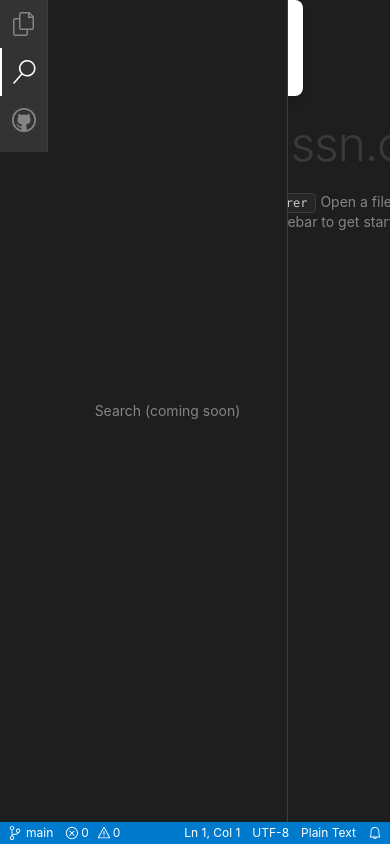
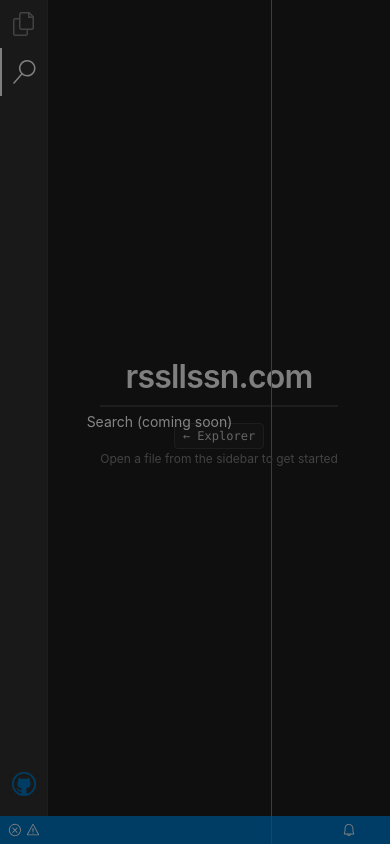
Before and after one commit to rssllssn/rssllssn.com, a Next.js app: page / in a window 390 px wide. Both pictures are taken after a click on the button 23 px from the left and 72 px from the top of the page. Built offline with nearby package versions, Linux system fonts and the light colour scheme.

Commit message:
Updated README.md and portfolio

```diff
--- a/src/app/globals.css
+++ b/src/app/globals.css
@@ -95,3 +95,247 @@
   --tw-prose-quotes: var(--text-primary);
   --tw-prose-quote-borders: var(--accent);
 }
+
+/* ===== Mobile optimizations ===== */
+@media (max-width: 767px) {
+  /* Improve touch targets on mobile */
+  button, a {
+    min-height: 44px;
+    min-width: 44px;
+  }
+
+  /* Better spacing for mobile */
+  .prose {
+    font-size: 0.95rem;
+  }
+
+  .prose h1 {
+    font-size: 1.75rem;
+  }
+
+  .prose h2 {
+    font-size: 1.4rem;
+  }
+
+  .prose h3 {
+    font-size: 1.2rem;
+  }
+
+  /* Improve code block readability */
+  .prose pre {
+    font-size: 0.85rem;
+    overflow-x: auto;
+    -webkit-overflow-scrolling: touch;
+  }
+
+  /* Better list spacing */
+  .prose ul, .prose ol {
+    padding-left: 1.5rem;
+  }
+
+  .prose li {
+    margin-bottom: 0.5rem;
+  }
+
+  /* Improve link visibility */
+  .prose a {
+    text-decoration: underline;
+  }
+
+  /* Better blockquote styling */
+  .prose blockquote {
+    padding-left: 1rem;
+    border-left-width: 3px;
+  }
+}
+
+/* ===== Smooth scrolling ===== */
+html {
+  scroll-behavior: smooth;
+}
+
+/* ===== Better focus states for accessibility ===== */
+button:focus-visible, a:focus-visible {
+  outline: 2px solid var(--accent);
+  outline-offset: 2px;
+}
+
+/* ===== Prevent text selection on UI elements ===== */
+.select-none {
+  -webkit-user-select: none;
+  user-select: none;
+}
+
+/* ===== Smooth transitions ===== */
+* {
+  transition-property: background-color, border-color, color, fill, stroke;
+  transition-timing-function: cubic-bezier(0.4, 0, 0.2, 1);
+  transition-duration: 150ms;
+}
+
+/* ===== Disable transitions for reduced motion ===== */
+@media (prefers-reduced-motion: reduce) {
+  * {
+    animation-duration: 0.01ms !important;
+    animation-iteration-count: 1 !important;
+    transition-duration: 0.01ms !important;
+  }
+}
+
+/* ===== Enhanced link styling ===== */
+a {
+  color: var(--accent);
+  transition-property: color, background-color;
+  transition-duration: 150ms;
+}
+
+a:hover {
+  color: #0099ff;
+}
+
+a:active {
+  opacity: 0.8;
+}
+
+/* ===== Better code styling ===== */
+code {
+  font-family: "Consolas", "Monaco", "Courier New", monospace;
+  letter-spacing: 0.5px;
+}
+
+pre code {
+  display: block;
+  overflow-x: auto;
+}
+
+/* ===== Improved list styling ===== */
+ul, ol {
+  margin: 1rem 0;
+}
+
+li {
+  margin: 0.5rem 0;
+}
+
+/* ===== Better table styling ===== */
+table {
+  border-collapse: collapse;
+  width: 100%;
+  margin: 1rem 0;
+}
+
+th, td {
+  border: 1px solid var(--border);
+  padding: 0.75rem;
+  text-align: left;
+}
+
+th {
+  background-color: var(--bg-sidebar);
+  font-weight: 600;
+}
+
+/* ===== Improved blockquote styling ===== */
+blockquote {
+  border-left: 4px solid var(--accent);
+  padding-left: 1rem;
+  margin: 1rem 0;
+  color: var(--text-secondary);
+  font-style: italic;
+}
+
+/* ===== Better horizontal rule ===== */
+hr {
+  border: none;
+  border-top: 1px solid var(--border);
+  margin: 2rem 0;
+}
+
+/* ===== Improved image styling ===== */
+img {
+  max-width: 100%;
+  height: auto;
+  border-radius: 4px;
+  display: block;
+  margin: 1rem 0;
+}
+
+/* ===== Better emphasis styling ===== */
+strong {
+  font-weight: 600;
+  color: var(--text-white);
+}
+
+em {
+  font-style: italic;
+  color: var(--text-secondary);
+}
+
+/* ===== Improved heading styling ===== */
+h1, h2, h3, h4, h5, h6 {
+  color: var(--text-white);
+  font-weight: 600;
+  margin-top: 1.5rem;
+  margin-bottom: 0.75rem;
+  line-height: 1.3;
+}
+
+h1 {
+  font-size: 2rem;
+  border-bottom: 2px solid var(--border);
+  padding-bottom: 0.5rem;
+}
+
+h2 {
+  font-size: 1.5rem;
+}
+
+h3 {
+  font-size: 1.25rem;
+}
+
+/* ===== Better paragraph styling ===== */
+p {
+  line-height: 1.6;
+  margin: 1rem 0;
+}
+
+/* ===== Improved input/button focus states ===== */
+input:focus, textarea:focus, select:focus {
+  outline: 2px solid var(--accent);
+  outline-offset: 2px;
+}
+
+/* ===== Better scrollbar styling for Firefox ===== */
+* {
+  scrollbar-color: rgba(121, 121, 121, 0.4) transparent;
+  scrollbar-width: thin;
+}
+
+/* ===== Smooth page transitions ===== */
+@keyframes fadeIn {
+  from {
+    opacity: 0;
+  }
+  to {
+    opacity: 1;
+  }
+}
+
+/* ===== Better text rendering ===== */
+body {
+  text-rendering: optimizeLegibility;
+  -webkit-font-smoothing: antialiased;
+  -moz-osx-font-smoothing: grayscale;
+}
+
+/* ===== Improved selection styling ===== */
+::selection {
+  background-color: var(--bg-list-active);
+  color: var(--text-white);
+}
+
+::-moz-selection {
+  background-color: var(--bg-list-active);
+  color: var(--text-white);
+}
--- a/src/components/editor/EditorGroup.tsx
+++ b/src/components/editor/EditorGroup.tsx
@@ -6,7 +6,7 @@
 
 export default function EditorGroup() {
   return (
-    <div className="flex flex-col min-w-0 min-h-0 overflow-hidden bg-[var(--bg-editor)]">
+    <div className="flex flex-col min-w-0 min-h-0 overflow-hidden bg-[var(--bg-editor)] h-full">
       <EditorTabs />
       <EditorPane />
     </div>
--- a/src/components/editor/EditorPane.tsx
+++ b/src/components/editor/EditorPane.tsx
@@ -14,8 +14,8 @@
 
   if (activeFile.language === "markdown") {
     return (
-      <div className="flex-1 overflow-auto p-8 bg-[var(--bg-editor)]">
-        <article className="prose prose-invert max-w-3xl mx-auto prose-headings:text-[var(--text-white)] prose-p:text-[var(--text-primary)] prose-strong:text-[var(--text-white)] prose-a:text-[var(--accent)] prose-code:text-[var(--syntax-string)] prose-code:bg-[rgba(255,255,255,0.06)] prose-code:px-1.5 prose-code:py-0.5 prose-code:rounded prose-pre:bg-[var(--bg-sidebar)] prose-pre:border prose-pre:border-[var(--border)] prose-blockquote:border-l-[var(--accent)] prose-li:text-[var(--text-primary)] prose-hr:border-[var(--border)]">
+      <div className="flex-1 overflow-auto p-4 md:p-8 bg-[var(--bg-editor)]">
+        <article className="prose prose-invert max-w-3xl mx-auto prose-headings:text-[var(--text-white)] prose-p:text-[var(--text-primary)] prose-strong:text-[var(--text-white)] prose-a:text-[var(--accent)] prose-a:underline prose-code:text-[var(--syntax-string)] prose-code:bg-[rgba(255,255,255,0.06)] prose-code:px-1.5 prose-code:py-0.5 prose-code:rounded prose-pre:bg-[var(--bg-sidebar)] prose-pre:border prose-pre:border-[var(--border)] prose-blockquote:border-l-[var(--accent)] prose-li:text-[var(--text-primary)] prose-hr:border-[var(--border)] prose-img:rounded prose-img:max-w-full prose-table:text-sm">
           <Markdown remarkPlugins={[remarkGfm]}>{activeFile.content}</Markdown>
         </article>
       </div>
@@ -27,22 +27,22 @@
   const gutterWidth = String(lines.length).length;
 
   return (
-    <div className="flex-1 overflow-auto bg-[var(--bg-editor)] font-mono text-sm">
+    <div className="flex-1 overflow-auto bg-[var(--bg-editor)] font-mono text-xs md:text-sm">
       <div className="flex min-w-fit">
         {/* Line number gutter */}
-        <div className="flex flex-col items-end pr-4 pl-4 py-4 text-[var(--text-line-number)] select-none bg-[var(--bg-editor)] sticky left-0">
+        <div className="flex flex-col items-end pr-2 md:pr-4 pl-2 md:pl-4 py-4 text-[var(--text-line-number)] select-none bg-[var(--bg-editor)] sticky left-0 shrink-0">
           {lines.map((_, i) => (
-            <span key={i} className="leading-6">
+            <span key={i} className="leading-6 text-[10px] md:text-xs">
               {String(i + 1).padStart(gutterWidth, " ")}
             </span>
           ))}
         </div>
 
         {/* Code content */}
-        <pre className="py-4 pr-8 flex-1">
-          <code className="text-[var(--text-primary)] leading-6 block">
+        <pre className="py-4 pr-4 md:pr-8 flex-1 overflow-x-auto -webkit-overflow-scrolling-touch">
+          <code className="text-[var(--text-primary)] leading-6 block text-[10px] md:text-xs">
             {lines.map((line, i) => (
-              <div key={i} className="hover:bg-[rgba(255,255,255,0.04)] leading-6">
+              <div key={i} className="hover:bg-[rgba(255,255,255,0.04)] leading-6 transition-colors duration-100">
                 {highlightLine(line, activeFile.language)}
               </div>
             ))}
@@ -115,22 +115,17 @@
 
 function WelcomeScreen() {
   return (
-    <div className="flex-1 flex flex-col items-center justify-center bg-[var(--bg-editor)] text-[var(--text-secondary)] select-none">
-      <div className="text-center space-y-6">
-        <img
-          src="/rssllssn.png"
-          alt="rssllssn logo"
-          className="w-24 h-24 rounded-lg shadow-lg"
-        />
-        <h1 className="text-5xl font-light text-[var(--text-watermark)] tracking-tight">
+    <div className="flex-1 flex flex-col items-center justify-center bg-[var(--bg-editor)] text-[var(--text-secondary)] select-none px-4 py-8 md:px-0 md:py-0">
+      <div className="text-center space-y-6 max-w-md">
+        <h1 className="text-3xl md:text-5xl font-light text-[var(--text-watermark)] tracking-tight break-words">
           rssllssn.com
         </h1>
-        <div className="space-y-2 text-sm">
-          <p>
-            <kbd className="px-2 py-0.5 rounded bg-[var(--bg-sidebar)] border border-[var(--border)] text-[var(--text-primary)] text-xs">
+        <div className="space-y-3 text-xs md:text-sm">
+          <p className="leading-relaxed">
+            <kbd className="px-2 py-1 md:py-0.5 rounded bg-[var(--bg-sidebar)] border border-[var(--border)] text-[var(--text-primary)] text-xs inline-block">
               ← Explorer
             </kbd>
-            {" "}Open a file from the sidebar to get started
+            <span className="block md:inline md:ml-2">Open a file from the sidebar to get started</span>
           </p>
         </div>
       </div>
--- a/src/components/layout/ActivityBar.tsx
+++ b/src/components/layout/ActivityBar.tsx
@@ -21,7 +21,7 @@
   onPanelChange,
 }: ActivityBarProps) {
   return (
-    <div className="flex flex-col items-center bg-[var(--bg-activitybar)] border-r border-[var(--border)] select-none">
+    <div className="flex flex-col items-center bg-[var(--bg-activitybar)] border-r border-[var(--border)] select-none h-full">
       {/* Top icons */}
       <div className="flex flex-col items-center w-full flex-1">
         {items.map(({ id, icon: Icon, label }) => {
@@ -30,9 +30,10 @@
             <button
               key={id}
               title={label}
+              aria-label={label}
               onClick={() => onPanelChange(isActive ? null : id)}
               className={`
-                relative flex items-center justify-center w-full h-12
+                relative flex items-center justify-center w-full h-12 md:h-12 min-h-[44px]
                 text-[var(--text-secondary)] hover:text-[var(--text-white)]
                 transition-colors duration-150 cursor-pointer
                 ${isActive ? "text-[var(--text-white)]" : ""}
@@ -55,7 +56,8 @@
           target="_blank"
           rel="noopener noreferrer"
           title="GitHub"
-          className="flex items-center justify-center w-full h-12 text-[var(--text-secondary)] hover:text-[var(--text-white)] transition-colors duration-150"
+          aria-label="GitHub profile"
+          className="flex items-center justify-center w-full h-12 min-h-[44px] text-[var(--text-secondary)] hover:text-[var(--text-white)] transition-colors duration-150"
         >
           <VscGithub size={24} />
         </a>
--- a/src/components/layout/StatusBar.tsx
+++ b/src/components/layout/StatusBar.tsx
@@ -12,34 +12,39 @@
     : "Plain Text";
 
   return (
-    <div className="flex items-center justify-between px-2 bg-[var(--bg-statusbar)] text-[var(--text-white)] text-xs select-none h-[22px] min-h-[22px]">
+    <div className="flex items-center justify-between px-2 md:px-3 bg-[var(--bg-statusbar)] text-[var(--text-white)] text-[10px] md:text-xs select-none h-[28px] md:h-[22px] min-h-[28px] md:min-h-[22px] gap-2 overflow-x-auto">
       {/* Left section */}
-      <div className="flex items-center gap-3">
+      <div className="flex items-center gap-2 md:gap-3 shrink-0">
         {/* Git branch */}
-        <span className="flex items-center gap-1">
+        <span className="flex items-center gap-1 hidden sm:flex">
           <VscSourceControl size={14} />
           <span>main</span>
         </span>
 
         {/* Errors & Warnings */}
-        <span className="flex items-center gap-2">
+        <span className="flex items-center gap-1 md:gap-2">
           <span className="flex items-center gap-0.5">
             <VscError size={14} />
-            <span>0</span>
+            <span className="hidden sm:inline">0</span>
           </span>
           <span className="flex items-center gap-0.5">
             <VscWarning size={14} />
-            <span>0</span>
+            <span className="hidden sm:inline">0</span>
           </span>
         </span>
       </div>
 
       {/* Right section */}
-      <div className="flex items-center gap-3">
-        <span>Ln 1, Col 1</span>
-        <span>UTF-8</span>
-        <span>{languageLabel}</span>
-        <VscBell size={14} />
+      <div className="flex items-center gap-1 md:gap-3 ml-auto shrink-0">
+        <span className="hidden md:inline">Ln 1, Col 1</span>
+        <span className="hidden lg:inline">UTF-8</span>
+        <span className="hidden sm:inline">{languageLabel}</span>
+        <button
+          className="p-1 hover:bg-[rgba(255,255,255,0.1)] rounded transition-colors"
+          aria-label="Notifications"
+        >
+          <VscBell size={14} />
+        </button>
       </div>
     </div>
   );
--- a/src/components/layout/VscodeLayout.tsx
+++ b/src/components/layout/VscodeLayout.tsx
@@ -1,6 +1,6 @@
 "use client";
 
-import React, { useState } from "react";
+import React, { useState, useEffect } from "react";
 import ActivityBar, { SidebarPanel } from "./ActivityBar";
 import StatusBar from "./StatusBar";
 import FileExplorerSidebar from "../sidebar/FileExplorerSidebar";
@@ -13,35 +13,75 @@
 
 export default function VscodeLayout({ data }: VscodeLayoutProps) {
   const [activePanel, setActivePanel] = useState<SidebarPanel>("explorer");
+  const [isMobile, setIsMobile] = useState(false);
+  const [sidebarOpen, setSidebarOpen] = useState(false);
 
-  const sidebarVisible = activePanel !== null;
+  useEffect(() => {
+    const checkMobile = () => {
+      setIsMobile(window.innerWidth < 768);
+      if (window.innerWidth >= 768) {
+        setSidebarOpen(true);
+      }
+    };
+    checkMobile();
+    window.addEventListener("resize", checkMobile);
+    return () => window.removeEventListener("resize", checkMobile);
+  }, []);
+
+  const sidebarVisible = activePanel !== null && (isMobile ? sidebarOpen : true);
+
+  const handlePanelChange = (panel: SidebarPanel) => {
+    setActivePanel(panel);
+    if (isMobile) {
+      setSidebarOpen(panel !== null);
+    }
+  };
+
+  const closeSidebar = () => {
+    setSidebarOpen(false);
+  };
 
   return (
     <div className="h-dvh w-dvw flex flex-col overflow-hidden bg-[var(--bg-editor)] text-[var(--text-primary)]">
       {/* Main area: Activity Bar + Sidebar + Editor */}
-      <div className="flex flex-1 min-h-0">
+      <div className="flex flex-1 min-h-0 relative">
         {/* Activity Bar */}
-        <div className="w-12 shrink-0">
-          <ActivityBar activePanel={activePanel} onPanelChange={setActivePanel} />
+        <div className="w-12 shrink-0 md:w-12 flex-shrink-0">
+          <ActivityBar activePanel={activePanel} onPanelChange={handlePanelChange} />
         </div>
 
         {/* Sidebar */}
         {sidebarVisible && (
+          <>
+            {/* Mobile overlay */}
+            {isMobile && (
               <div
-            className="shrink-0 border-r border-[var(--border)] transition-all duration-200"
-            style={{ width: 240 }}
+                className="fixed inset-0 bg-black/50 z-40 md:hidden"
+                onClick={closeSidebar}
+              />
+            )}
+            {/* Sidebar panel */}
+            <div
+              className={`
+                shrink-0 border-r border-[var(--border)] transition-all duration-200
+                overflow-y-auto overflow-x-hidden
+                ${isMobile ? "fixed left-12 top-0 bottom-0 w-56 z-50 md:relative md:left-0 md:w-60" : "w-60"}
+              `}
             >
-            {activePanel === "explorer" && <FileExplorerSidebar data={data} />}
+              {activePanel === "explorer" && (
+                <FileExplorerSidebar data={data} onFileSelect={isMobile ? closeSidebar : undefined} />
+              )}
               {activePanel === "search" && (
                 <div className="flex items-center justify-center h-full text-[var(--text-secondary)] text-sm select-none">
                   Search (coming soon)
                 </div>
               )}
             </div>
+          </>
         )}
 
         {/* Editor */}
-        <div className="flex-1 min-w-0">
+        <div className="flex-1 min-w-0 overflow-hidden">
           <EditorGroup />
         </div>
       </div>
--- a/src/data/portfolioData.ts
+++ b/src/data/portfolioData.ts
@@ -13,19 +13,34 @@
         language: "markdown",
         content: `# About Me
 
-Hi, I'm **Russell** — a developer who loves building things for the web.
+Hi, I'm **Russell** — a full-stack developer passionate about building creative, user-focused web applications and tools.
 
-## Background
+## What I Do
 
-I'm passionate about crafting clean, performant, and user-friendly applications.
-I work with **React**, **Next.js**, **TypeScript**, and **Tailwind CSS** on a daily basis.
+I specialize in building modern web applications with **React**, **Next.js**, **TypeScript**, and **Tailwind CSS**. I'm experienced with both frontend and backend development, and I love working on projects that combine design, functionality, and innovation.
+
+## Featured Projects
+
+- **Apex Tracker F1** — Formula 1 race tracker with live data and driver standings
+- **Taglish Translator** — Trilingual translation app with speech-to-text and AI-powered Taglish
+- **CryptArtist Studio** — Creative suite with 11 integrated programs (contributed to VibeCodeWorker, DictatePic, and Tax Help)
+- **Sitefari** — Ongoing creative project in active development
+- **Birch Creek Building** — WordPress-based professional website
+
+## Tech Stack
+
+- **Frontend:** React, Next.js, TypeScript, Tailwind CSS, Vanilla JavaScript
+- **Backend:** Node.js, Vercel Serverless, Rust
+- **APIs & Tools:** OpenAI, OpenRouter, Ergast F1 API, FFmpeg, Tauri
+- **Other:** WordPress, HTML5, CSS3, Web Speech API
 
 ## Interests
 
 - 🚀 Web performance & accessibility
-- 🎨 UI/UX design systems
-- 🛠️ Developer tooling
-- 📷 Photography
+- 🎨 UI/UX design and modern interfaces
+- 🤖 AI integration in creative tools
+- 🛠️ Developer tooling and automation
+- � Responsive, mobile-first design
 
 ---
 
@@ -39,90 +54,6 @@
     name: "projects",
     type: "folder",
     children: [
-      {
-        id: "projects/project-alpha",
-        name: "project-alpha",
-        type: "folder",
-        children: [
-          {
-            id: "projects/project-alpha/README.md",
-            name: "README.md",
-            type: "file",
-            language: "markdown",
-            content: `# Project Alpha
-
-A full-stack web application built with **Next.js** and **PostgreSQL**.
-
-## Features
-
-- Server-side rendering with incremental static regeneration
-- JWT authentication with refresh tokens
-- Real-time notifications via WebSockets
-
-## Tech Stack
-
-\`\`\`
-Next.js · React · TypeScript · PostgreSQL · Prisma · Tailwind CSS
-\`\`\`
-`,
-          },
-          {
-            id: "projects/project-alpha/index.ts",
-            name: "index.ts",
-            type: "file",
-            language: "typescript",
-            content: `import { NextResponse } from "next/server";
-
-export async function GET(request: Request) {
-  const data = await fetchProjects();
-
-  return NextResponse.json({
-    success: true,
-    projects: data,
-    timestamp: new Date().toISOString(),
-  });
-}
-
-async function fetchProjects() {
-  // In production this would query a database
-  return [
-    { id: 1, name: "Project Alpha", status: "active" },
-    { id: 2, name: "Project Beta", status: "in-progress" },
-  ];
-}
-`,
-          },
-        ],
-      },
-      {
-        id: "projects/project-beta",
-        name: "project-beta",
-        type: "folder",
-        children: [
-          {
-            id: "projects/project-beta/README.md",
-            name: "README.md",
-            type: "file",
-            language: "markdown",
-            content: `# Project Beta
-
-A real-time dashboard for monitoring IoT sensor data.
-
-## Features
-
-- Live data streaming with Server-Sent Events
-- Interactive charts with D3.js
-- Configurable alert thresholds
-
-## Tech Stack
-
-\`\`\`
-React · D3.js · Node.js · Express · InfluxDB
-\`\`\`
-`,
-          },
-        ],
-      },
       {
         id: "projects/apex-tracker-f1",
         name: "apex-tracker-f1",
@@ -162,35 +93,29 @@
         ],
       },
       {
-        id: "projects/taglish-translator",
-        name: "taglish-translator",
+        id: "projects/birch-creek-building",
+        name: "birch-creek-building",
         type: "folder",
         children: [
           {
-            id: "projects/taglish-translator/README.md",
+            id: "projects/birch-creek-building/README.md",
             name: "README.md",
             type: "file",
             language: "markdown",
-            content: `# Taglish Translate 🇵🇭
+            content: `# Birch Creek Building
 
-A beautiful, sleek, and responsive translation web application built to facilitate seamless translation between English, Tagalog, and Taglish.
+A professional WordPress-based website for Birch Creek Building.
 
-[View Live](https://taglish-translate.vercel.app/) · [View on GitHub](https://github.com/rssllssn/Taglish-Translate)
+[View Website](https://www.birchcreekbuilding.com)
 
-## Features
+## Overview
 
-- **Trilingual Translation** — Instantly translate between English, Tagalog, and Taglish
-- **Taglish Vibes** — Select between "Casual" (colloquial slang) and "Formal" (professional) tones
-- **Speech-to-Text** — Dictate text directly using the Web Speech API
-- **Text-to-Speech** — Listen to translated text with built-in speaker button
-- **Premium Interface** — Stunning glassmorphism dark-mode aesthetic
-- **Rate Limited** — Built-in IP rate limiting (100 requests/hour) to prevent abuse
-- **Copy to Clipboard** — One-click copying of translated text
+Contributed to the development and maintenance of the Birch Creek Building website, a WordPress-powered platform showcasing building services and portfolio work.
 
 ## Tech Stack
 
 \`\`\`
-HTML5 · CSS3 · Vanilla JavaScript · Node.js · Vercel Serverless · OpenAI GPT-3.5
+WordPress · PHP · MySQL
 \`\`\`
 `,
           },
@@ -240,35 +165,6 @@
         ],
       },
       {
-        id: "projects/birch-creek-building",
-        name: "birch-creek-building",
-        type: "folder",
-        children: [
-          {
-            id: "projects/birch-creek-building/README.md",
-            name: "README.md",
-            type: "file",
-            language: "markdown",
-            content: `# Birch Creek Building
-
-A professional WordPress-based website for Birch Creek Building.
-
-[View Website](https://www.birchcreekbuilding.com)
-
-## Overview
-
-Contributed to the development and maintenance of the Birch Creek Building website, a WordPress-powered platform showcasing building services and portfolio work.
-
-## Tech Stack
-
-\`\`\`
-WordPress · PHP · MySQL
-\`\`\`
-`,
-          },
-        ],
-      },
-      {
         id: "projects/sitefari",
         name: "sitefari",
         type: "folder",
@@ -287,6 +183,41 @@
 ## Overview
 
 Sitefari is a continuously evolving project combining design, development, and creative innovation. Currently in active development with regular updates and improvements.
+`,
+          },
+        ],
+      },
+      {
+        id: "projects/taglish-translator",
+        name: "taglish-translator",
+        type: "folder",
+        children: [
+          {
+            id: "projects/taglish-translator/README.md",
+            name: "README.md",
+            type: "file",
+            language: "markdown",
+            content: `# Taglish Translate 🇵🇭
+
+A beautiful, sleek, and responsive translation web application built to facilitate seamless translation between English, Tagalog, and Taglish.
+
+[View Live](https://taglish-translate.vercel.app/) · [View on GitHub](https://github.com/rssllssn/Taglish-Translate)
+
+## Features
+
+- **Trilingual Translation** — Instantly translate between English, Tagalog, and Taglish
+- **Taglish Vibes** — Select between "Casual" (colloquial slang) and "Formal" (professional) tones
+- **Speech-to-Text** — Dictate text directly using the Web Speech API
+- **Text-to-Speech** — Listen to translated text with built-in speaker button
+- **Premium Interface** — Stunning glassmorphism dark-mode aesthetic
+- **Rate Limited** — Built-in IP rate limiting (100 requests/hour) to prevent abuse
+- **Copy to Clipboard** — One-click copying of translated text
+
+## Tech Stack
+
+\`\`\`
+HTML5 · CSS3 · Vanilla JavaScript · Node.js · Vercel Serverless · OpenAI GPT-3.5
+\`\`\`
 `,
           },
         ],
```
Also changed, not shown: src/components/editor/EditorTabs.tsx (+6 -5 lines), src/components/sidebar/FileExplorerSidebar.tsx (+9 -5 lines), src/components/sidebar/TreeNode.tsx (+6 -3 lines), 1 other file (tests, documents, lock files or other folders). Lines whose indentation alone changed are shown as unchanged.
